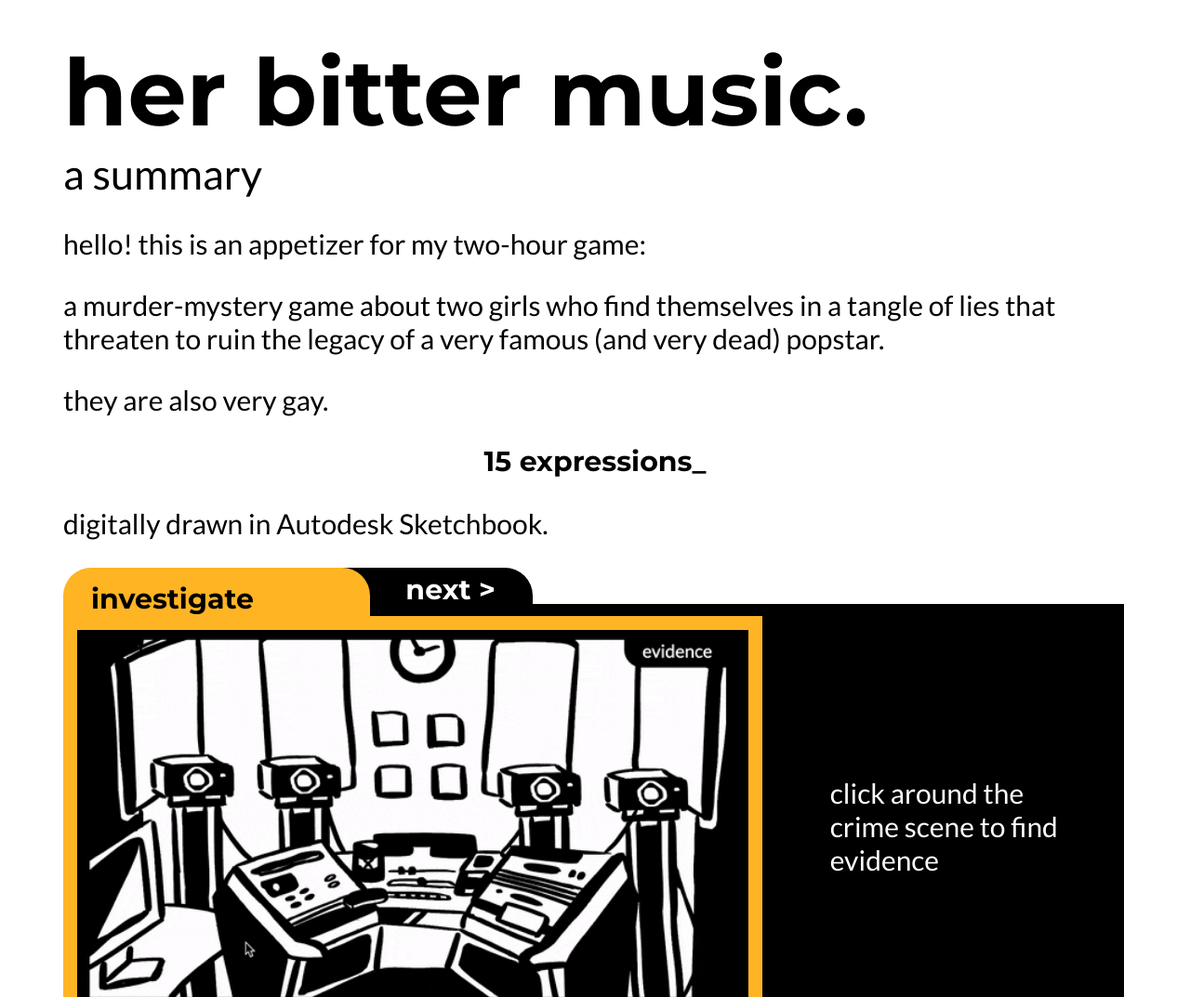
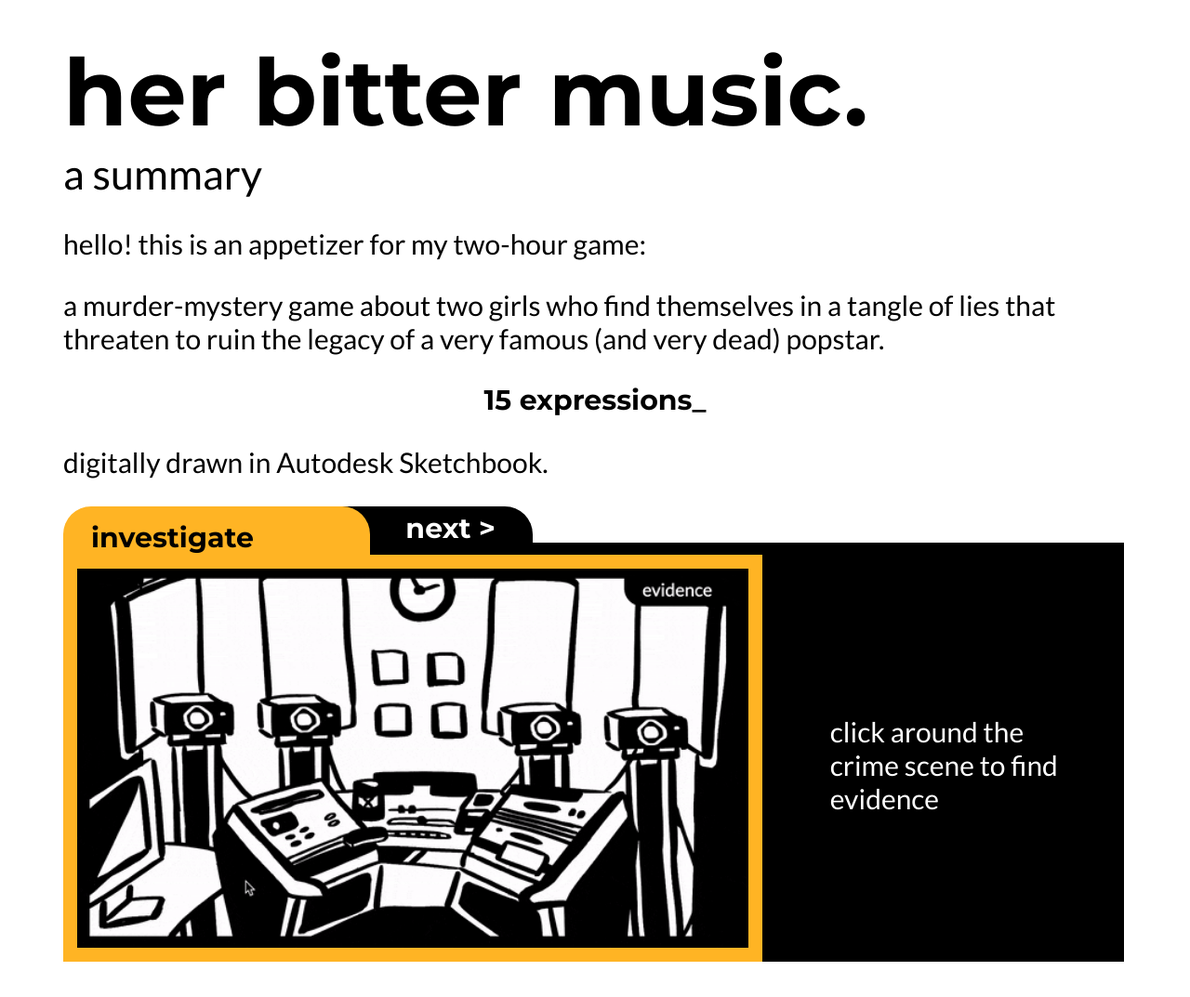
Before and after one commit to sineadli20/her-bitter-music, a plain HTML site: page index.html in a window 1280 px wide. Shown: the top 1073 px of the page at 93% size. After the commit the page ends 1043 px from the top, so only its background shows below. Drawn offline with Linux system fonts and the light colour scheme.

Commit message:
Update index.html

```diff
--- a/index.html
+++ b/index.html
@@ -4,7 +4,6 @@
     <div id='subtitle'>a summary</div>
         <p>hello! this is an appetizer for my two-hour game:</p>
         <p>a murder-mystery game about two girls who find themselves in a tangle of lies that threaten to ruin the legacy of a very famous (and very dead) popstar.</p>
-        <p>they are also very gay.</p>
         <p id='typed-style'><span id='typed'><span></p>
         <p>digitally drawn in Autodesk Sketchbook.</p>
     <div id='box'>
```
